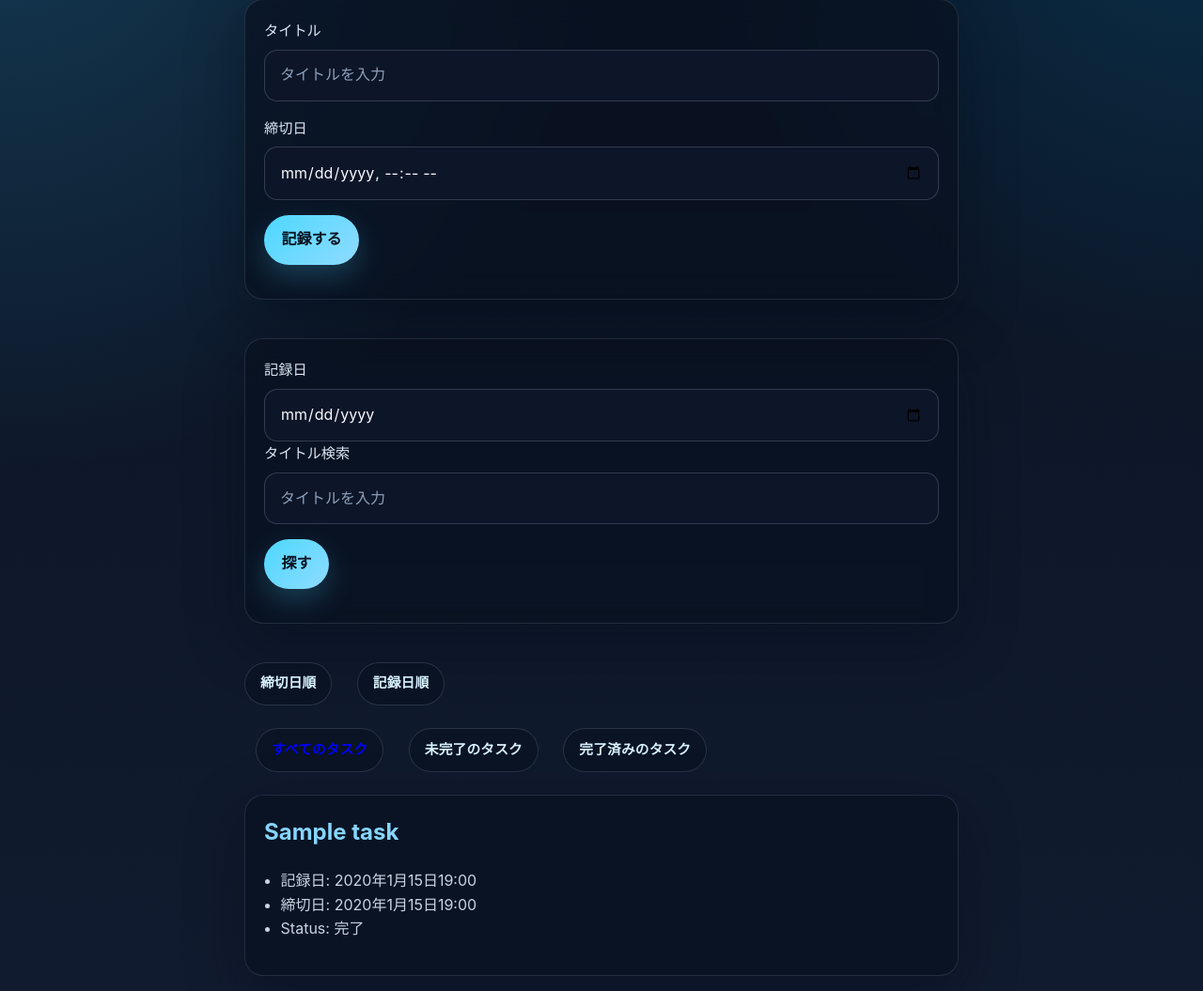
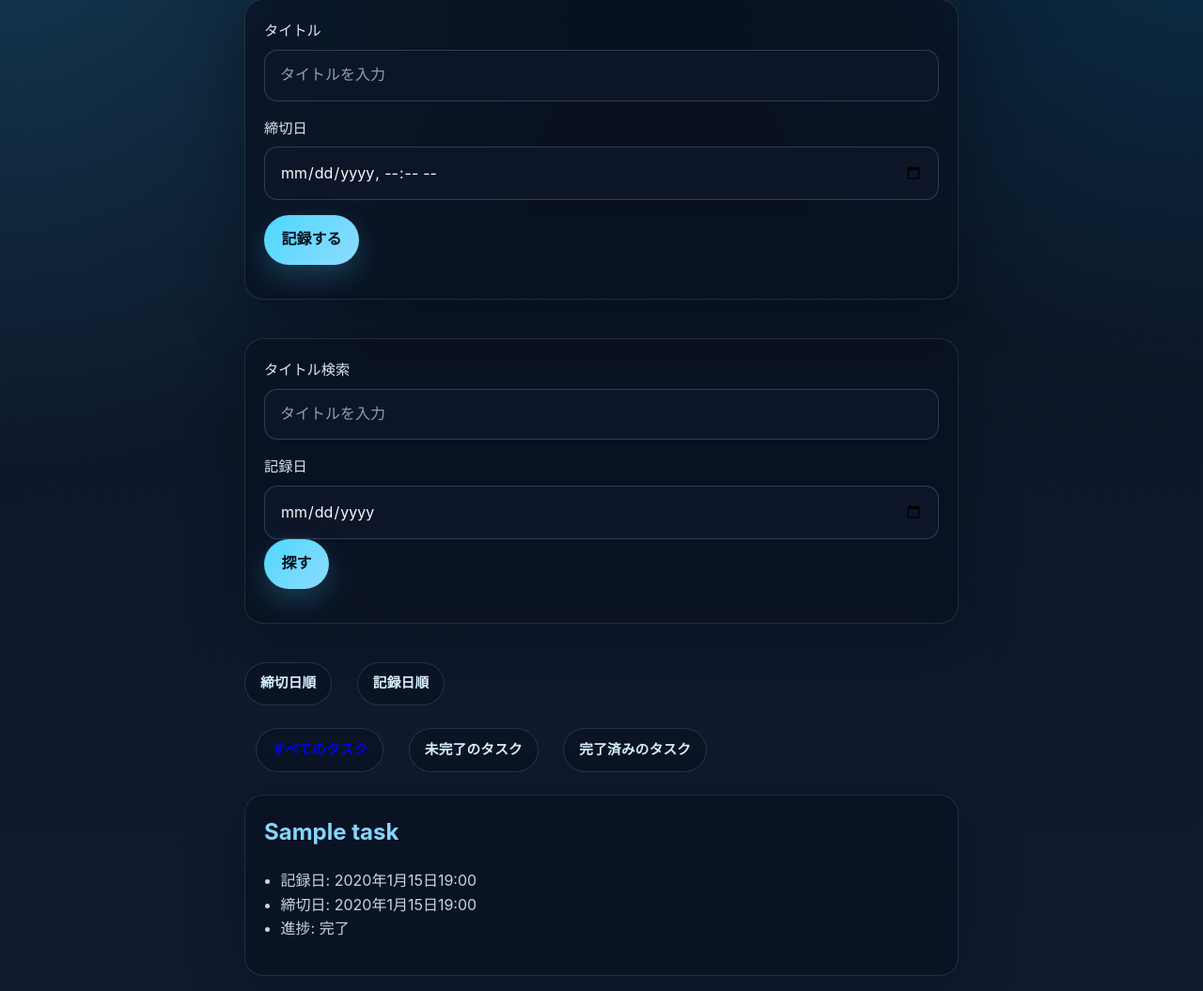
Before and after one commit to SoraINIAD/django-test-exercise, a Django app: page / in a window 1280 px wide. Shown: the part 173-1228 px from the top of the page at 94% size. Run offline with Django 4.2, Linux system fonts and the light colour scheme; tables that the repository leaves empty hold one stand-in row (values such as "Sample post").

Commit message:
change(index.html): トップ画面の日本語未対応箇所を対応

```diff
--- a/todo/templates/todo/index.html
+++ b/todo/templates/todo/index.html
@@ -33,17 +33,6 @@
     <br>
 
     <form action="{% url 'index' %}" method="get">
-      <label for="postedDateInput">記録日</label>
-      <input
-        id="postedDateInput"
-        name="posted_date"
-        type="date"
-        value="{{ posted_date }}"
-        onclick="if (this.showPicker) this.showPicker()"
-      >
-      <input type="hidden" name="show_completed" value="{{ show_completed }}">
-      <input type="hidden" name="order" value="{{ order }}">
-
       <div class="search-field">
         <label for="searchInput">タイトル検索</label><br>
 
@@ -66,6 +55,17 @@
           </button>
         </div>
       </div>
+
+      <label for="postedDateInput">記録日</label>
+      <input
+        id="postedDateInput"
+        name="posted_date"
+        type="date"
+        value="{{ posted_date }}"
+        onclick="if (this.showPicker) this.showPicker()"
+      >
+      <input type="hidden" name="show_completed" value="{{ show_completed }}">
+      <input type="hidden" name="order" value="{{ order }}">
 
       <div>
         <button type="submit">探す</button>
@@ -131,9 +131,9 @@
         <li>締切日: {{ task.due_at }}</li>
         {% endif %}
         {% if task.completed %}
-        <li>Status: 完了</li>
+        <li>進捗: 完了</li>
         {% else %}
-        <li>Status: 未完了</li>
+        <li>進捗: 未完了</li>
         {% endif %}
       </ul>
     </div>
```
